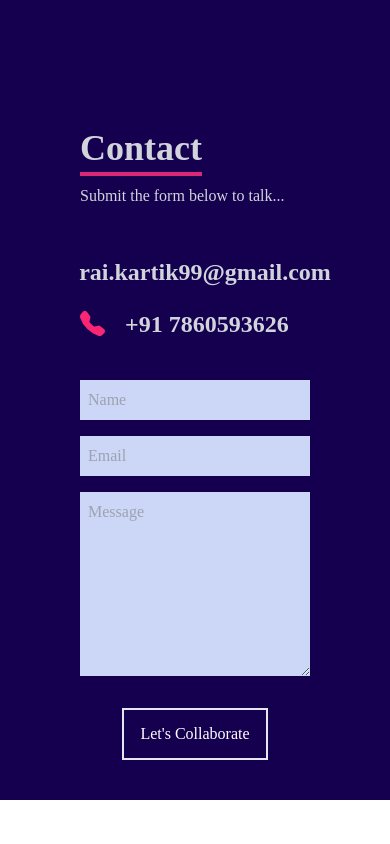
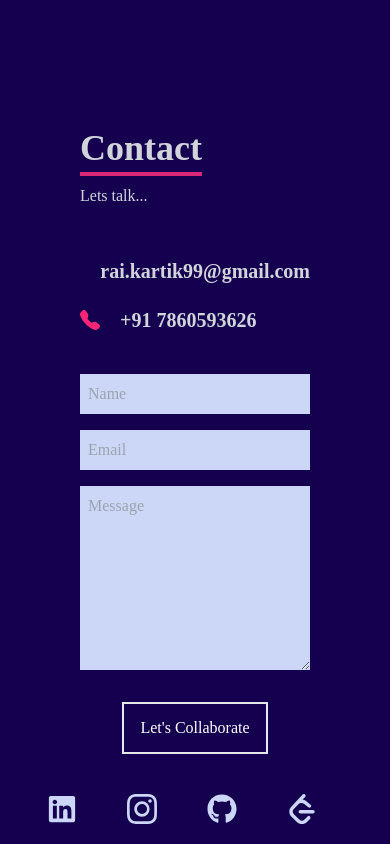
Before and after one commit to kartik990/portfolio, a React (Create React App) app: page / in a window 390 px wide. Shown: the part 6466-7310 px from the top of the page. Before the commit the page ends 7266 px from the top, so only its background shows below. Built offline with nearby package versions, Linux system fonts and the light colour scheme.

Commit message:
added responsive links

```diff
--- a/src/components/Contact.jsx
+++ b/src/components/Contact.jsx
@@ -1,6 +1,8 @@
 import React from "react";
 import { GiMailbox } from "react-icons/gi";
-import { BsFillTelephoneFill } from "react-icons/bs";
+import { BsFillTelephoneFill, BsInstagram } from "react-icons/bs";
+import { FaGithub, FaLinkedin } from "react-icons/fa";
+import { SiLeetcode } from "react-icons/si";
 
 const Contact = () => {
   return (
@@ -11,25 +13,24 @@ const Contact = () => {
             <p className="text-4xl font-bold inline pb-1 border-b-4 border-pink-600 text-gray-300">
               Contact
             </p>
-            <p className="text-gray-300 py-4">
-              Submit the form below to talk...
-            </p>
+            <p className="text-gray-300 py-4">Lets talk...</p>
           </div>
           <div className="flex flex-col mb-15">
-            <div className="mb-5 flex justify-center items-center">
+            <div className="mb-5 flex justify-start items-center">
               <GiMailbox color="#FB2576" size={30} />
-              <span className="text-2xl font-bold text-gray-300 ml-5">
+              <span className="text-xl md:text-2xl font-bold text-gray-300 ml-5">
                 rai.kartik99@gmail.com
               </span>
             </div>
             <div className="flex justify-start items-center">
-              <BsFillTelephoneFill color="#FB2576" size={25} />
-              <span className="text-2xl font-bold text-gray-300 ml-5">
+              <BsFillTelephoneFill color="#FB2576" size={20} />
+              <span className="text-xl md:text-2xl font-bold text-gray-300 ml-5">
                 +91 7860593626
               </span>
             </div>
           </div>
         </div>
+
         <form
           method="POST"
           action="https://getform.io/f/aa63dac9-998f-4617-a8e3-8ea8ce901b22"
@@ -57,6 +58,54 @@ const Contact = () => {
             Let's Collaborate
           </button>
         </form>
+        <div className="flex justify-center align-middle md:hidden">
+          <ul className="flex">
+            <li className="w-[80px] h-[50px]">
+              <a
+                href="https://www.linkedin.com/in/kartikrai007/"
+                rel="noreferrer"
+                target="_blank"
+              >
+                <div className="flex justify-between items-center">
+                  <FaLinkedin color="#ccd6f6" size={30} />
+                </div>
+              </a>
+            </li>
+            <li className="w-[80px] h-[50px]">
+              <a
+                href="https://www.instagram.com/kartik____r/"
+                rel="noreferrer"
+                target="_blank"
+              >
+                <div className="flex justify-between items-center">
+                  <BsInstagram color="#ccd6f6" size={30} />
+                </div>
+              </a>
+            </li>
+            <li className="w-[80px] h-[50px]">
+              <a
+                href="https://github.com/kartik990"
+                rel="noreferrer"
+                target="_blank"
+              >
+                <div className="flex justify-between items-center">
+                  <FaGithub color="#ccd6f6" size={30} />
+                </div>
+              </a>
+            </li>
+            <li className="w-[80px] h-[50px]">
+              <a
+                href="https://leetcode.com/kartik____r/"
+                rel="noreferrer"
+                target="_blank"
+              >
+                <div className="flex justify-between items-center">
+                  <SiLeetcode color="#ccd6f6" size={30} />
+                </div>
+              </a>
+            </li>
+          </ul>
+        </div>
       </div>
     </div>
   );
--- a/src/components/NavBar.jsx
+++ b/src/components/NavBar.jsx
@@ -118,7 +118,7 @@ const NavBar = () => {
             >
               <div className="flex justify-between items-center">
                 Linkedin
-                <FaLinkedin size={27} />
+                <FaLinkedin size={30} />
               </div>
             </a>
           </li>
@@ -130,7 +130,7 @@ const NavBar = () => {
             >
               <div className="flex justify-between items-center">
                 <span>Instagram</span>
-                <BsInstagram size={27} />
+                <BsInstagram size={30} />
               </div>
             </a>
           </li>
@@ -142,7 +142,7 @@ const NavBar = () => {
             >
               <div className="flex justify-between items-center">
                 <span>GitHub</span>
-                <FaGithub size={27} />
+                <FaGithub size={30} />
               </div>
             </a>
           </li>
@@ -154,7 +154,7 @@ const NavBar = () => {
             >
               <div className="flex justify-between items-center">
                 <span>LeetCode</span>
-                <SiLeetcode size={27} />
+                <SiLeetcode size={30} />
               </div>
             </a>
           </li>
```
